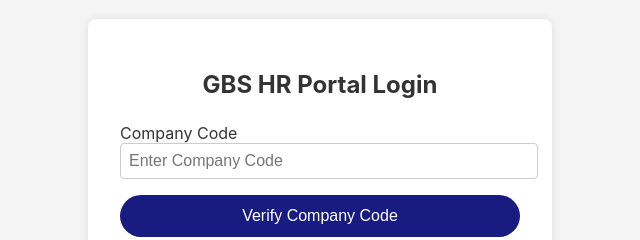
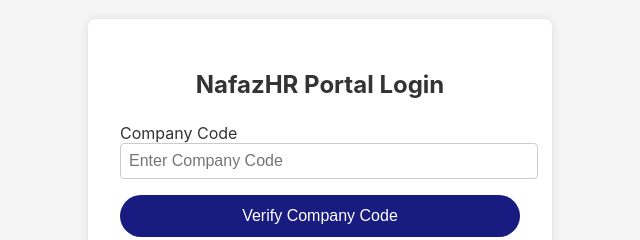
Before and after one commit to GBSUAE/NafazHR, a React app: page index.html in a window 1280 px wide. Shown: the part 268-508 px from the top of the page, 320-960 px from the left. Built offline with nearby package versions, Linux system fonts and the light colour scheme.

Commit message:
GBS HR Changed to NafazHR

```diff
--- a/index.html
+++ b/index.html
@@ -22,7 +22,7 @@
   <!-- COMPANY CODE BLOCK -->
   <div id="company-code-block" class="login-block">
 
-    <h2>GBS HR Portal Login</h2>
+    <h2>NafazHR Portal Login</h2>
 
     <div class="form-group">
       <label for="companyCode">Company Code</label>
```
